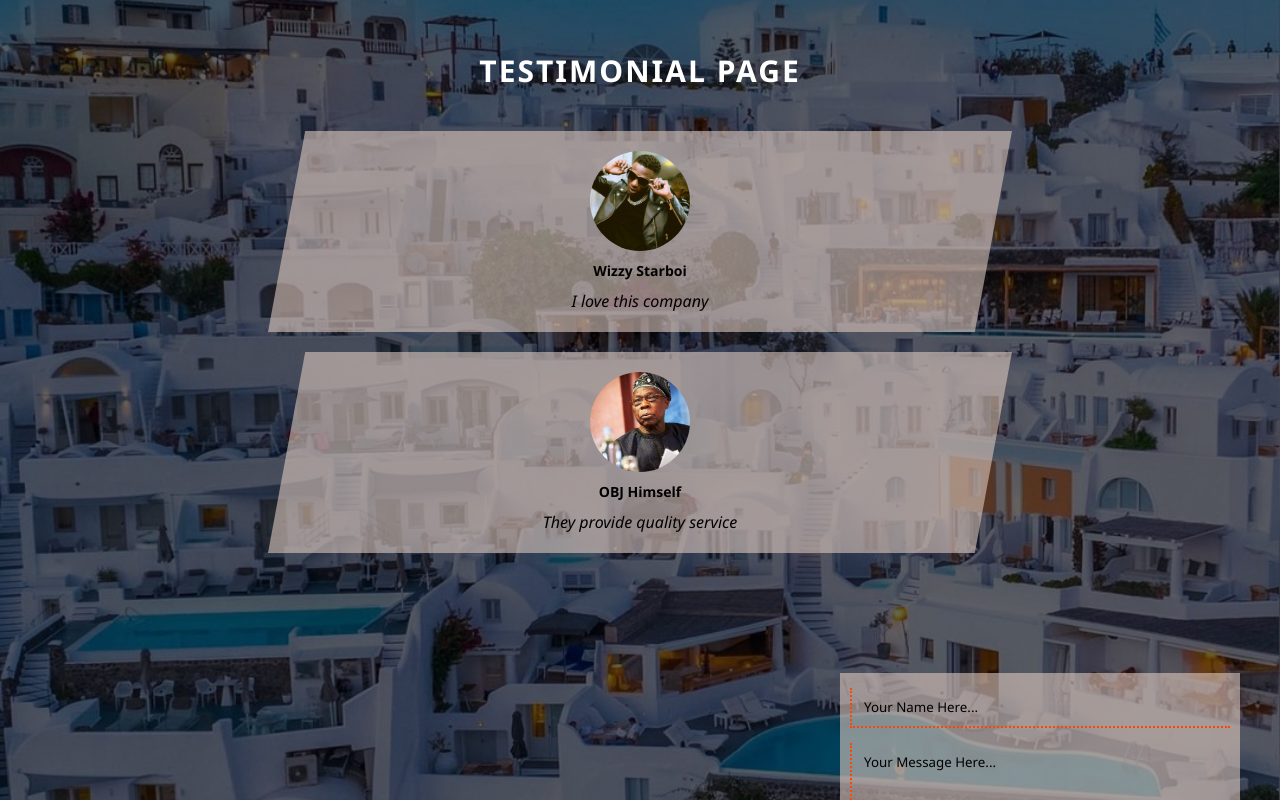
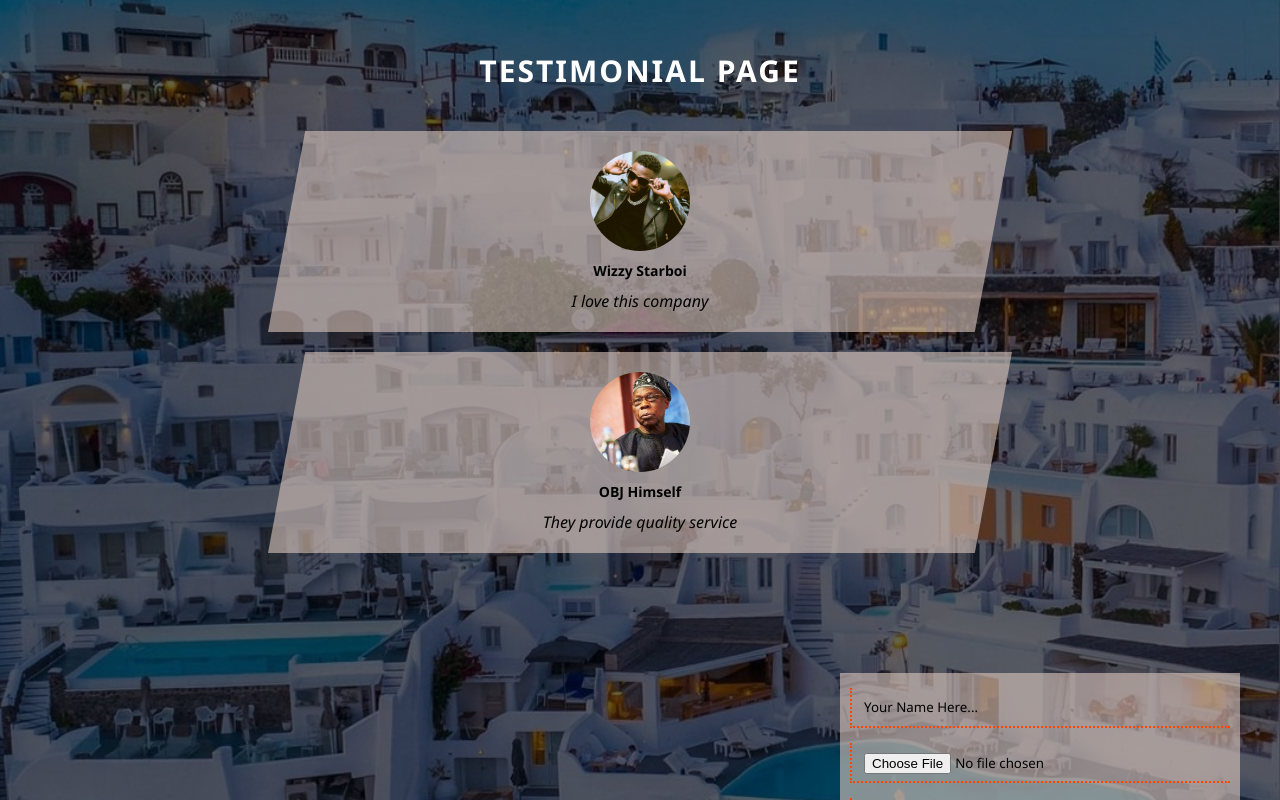
Before and after one commit to ibktommy/TestimonialPage-ReactApp, a React (Create React App) app: page / in a window 1280 px wide. Shown: the top 800 px of the page. Built offline with nearby package versions, Linux system fonts and the light colour scheme.

Commit message:
Set state to accept image selected for upload and state that will be used by useEffect hook to accept create an image URL object

```diff
--- a/src/App.js
+++ b/src/App.js
@@ -3,40 +3,37 @@ import Card from './component/Card/Card';
 import Form from './component/Form/Form';
 import clientData from './data.json'
 
-// Getting Data Array From localStorage and Storing it in the Data-State
-// const getLocalStorage = () => {
-//   let userDataArray = localStorage.getItem('data')
-//   if (userDataArray) {
-//     return JSON.parse(localStorage.getItem('data'))
-//   } else {
-//     return []
-//   }
-// }
-
 
 function App() {
   const [username, setUsername] = useState("");
+  const [imageFile, setImageFile] = useState(null);
+  const [imageUrl, setImageUrl] = useState(null);
   const [message, setMessage] = useState("");
-  const [data, SetData] = useState(clientData)
+  const [data, setData] = useState(clientData)
 
   // Form Submit Function
   const handleSubmit = (e) => {
     e.preventDefault();
 
     console.log(data);
+    console.log(imageFile)
 
     if (!username || !message) {
       alert('PLEASE FILL IN THE INPUT FIELDS TO SUBMIT!')
+    } else if (!imageFile) {
+      alert('PLEASE SELECT AN IMAGE FOR UPLOAD!')
     } else {
       const newData = {
         id: data.length + 1,
         name: username,
+        image: imageUrl,
         testimony: message
       }
 
-      SetData([...data, clientData.push(newData)])
+      setData([...data, clientData.push(newData)])
       setMessage("")
       setUsername('')
+      setImageFile(null)
     }
   };
 
@@ -47,6 +44,15 @@ function App() {
   const handleMessage = (e) => {
     setMessage(e.target.value)
   }
+  const handleFile = (e) => {
+    setImageFile(e.target.files[0])
+  }
+
+  useEffect(() => {
+    if (imageFile) {
+      setImageUrl(URL.createObjectURL(imageFile))
+    }
+  }, [imageFile])
 
   return (
     <>
@@ -66,6 +72,7 @@ function App() {
           username={username}
           message={message}
           handleName={handleName}
+          handleFile={handleFile}
           handleMessage={handleMessage}
           handleSubmit={handleSubmit}
         />
--- a/src/component/Form/Form.jsx
+++ b/src/component/Form/Form.jsx
@@ -3,6 +3,7 @@ import React from "react";
 const Form = ({
 	handleSubmit,
 	handleName,
+	handleFile,
 	handleMessage,
 	username,
 	message,
@@ -17,6 +18,9 @@ const Form = ({
 						value={username}
 						onChange={handleName}
 					/>
+				</div>
+				<div className="form-content">
+					<input type="file" accept="image/*" onChange={handleFile} />
 				</div>
 				<div className="form-content">
 					<textarea
```
